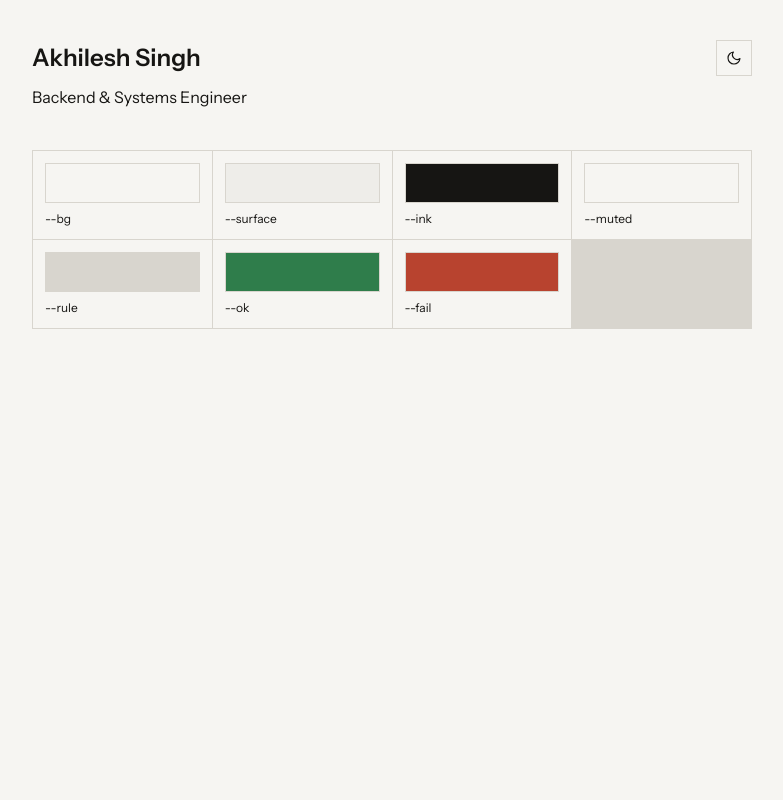
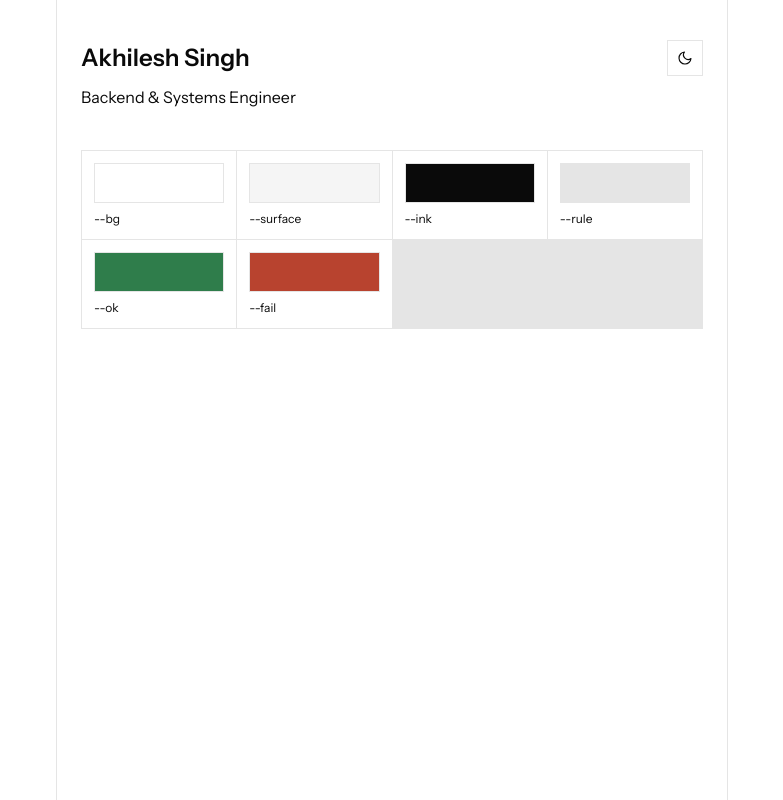
Before and after one commit to Akhilesh-Singh-0/akhilesh.dev, a Next.js app: page / in a window 1280 px wide. Shown: the whole page, without its empty margins (248-1031 px from the left). Built offline with nearby package versions, Linux system fonts and the light colour scheme.

Commit message:
feat(layout): add Shell and switch to neutral palette

```diff
--- a/app/globals.css
+++ b/app/globals.css
@@ -2,20 +2,20 @@
 
 :root {
   color-scheme: light;
-  --bg: #f6f5f2;
-  --surface: #eeede9;
-  --ink: #161513;
-  --rule: #d8d5ce;
+  --bg: #ffffff;
+  --surface: #f5f5f5;
+  --ink: #0a0a0a;
+  --rule: #e5e5e5;
   --ok: #2f7d4b;
   --fail: #b8432f;
 }
 
 [data-theme="dark"] {
   color-scheme: dark;
-  --bg: #121110;
-  --surface: #181715;
-  --ink: #ece9e2;
-  --rule: #2b2926;
+  --bg: #060606;
+  --surface: #0e0e0e;
+  --ink: #f9f9f9;
+  --rule: #212121;
   --ok: #5ba372;
   --fail: #d2604a;
 }
--- a/app/layout.tsx
+++ b/app/layout.tsx
@@ -1,6 +1,7 @@
 import type { Metadata } from "next";
 import { Instrument_Sans } from "next/font/google";
 import { ThemeProvider } from "@/components/layout/themeProvider";
+import { Shell } from "@/components/layout/shell";
 import "./globals.css";
 
 const instrument = Instrument_Sans({
@@ -24,7 +25,9 @@ export default function RootLayout({ children }: LayoutProps<"/">) {
       suppressHydrationWarning
     >
       <body className="min-h-full flex flex-col">
-        <ThemeProvider>{children}</ThemeProvider>
+        <ThemeProvider>
+          <Shell>{children}</Shell>
+        </ThemeProvider>
       </body>
     </html>
   );
--- a/app/page.tsx
+++ b/app/page.tsx
@@ -1,10 +1,10 @@
 import { ThemeToggle } from "@/components/features/themeToggle";
 
-const tokens = ["bg", "surface", "ink", "muted", "rule", "ok", "fail"] as const;
+const tokens = ["bg", "surface", "ink", "rule", "ok", "fail"] as const;
 
 export default function Page() {
   return (
-    <main className="mx-auto w-full max-w-3xl px-6 py-10">
+    <main className="px-6 py-10">
       <div className="flex items-center justify-between">
         <h1 className="text-2xl font-semibold">Akhilesh Singh</h1>
         <ThemeToggle />
--- /dev/null
+++ b/components/layout/shell.tsx
@@ -0,0 +1,9 @@
+export function Shell({ children }: { children: React.ReactNode }) {
+  return (
+    <div className="flex flex-1 justify-center">
+      <div className="w-full max-w-2xl sm:border-x sm:border-rule">
+        {children}
+      </div>
+    </div>
+  );
+}
```
